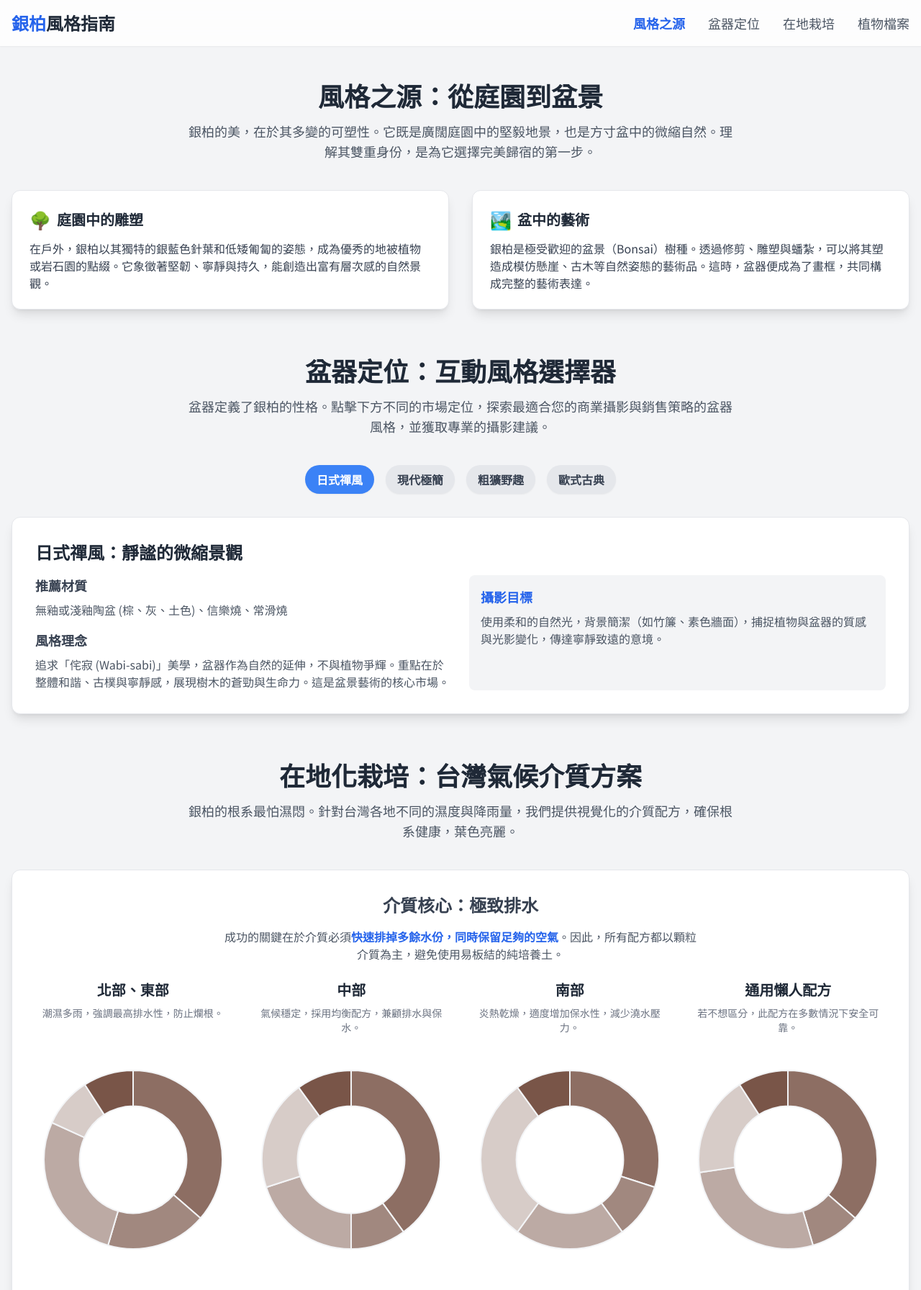
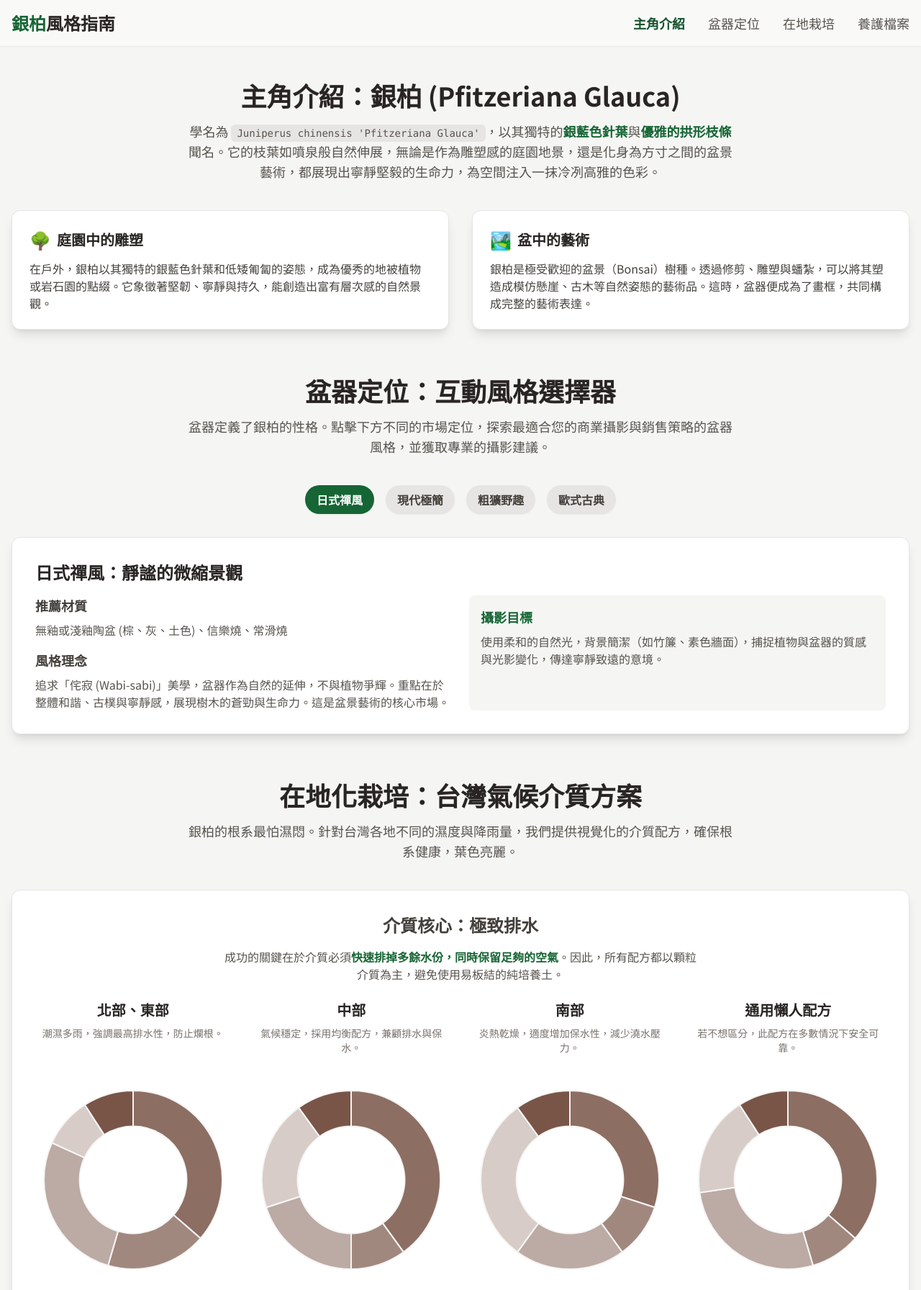
Before and after one commit to mying0928/Plant, a plain HTML site: page Juniperus_chinensis_Pfitzeriana_Glauca/index.html in a window 1280 px wide. Shown: the top 1792 px of the page at 72% size. Drawn offline with nearby package versions, Linux system fonts and the light colour scheme.

Commit message:
Update index.html

```diff
--- a/Juniperus_chinensis_Pfitzeriana_Glauca/index.html
+++ b/Juniperus_chinensis_Pfitzeriana_Glauca/index.html
@@ -9,28 +9,28 @@
     <link rel="preconnect" href="https://fonts.googleapis.com">
     <link rel="preconnect" href="https://fonts.gstatic.com" crossorigin>
     <link href="https://fonts.googleapis.com/css2?family=Noto+Sans+TC:wght@400;500;700&display=swap" rel="stylesheet">
-    <!-- Palette Choice: Serene Blue & Earth Tones -->
-    <!-- Rationale: The original fuchsia was great for the exotic Colocasia, but for the Juniper, a palette of serene blues, greys, and earthy tones better reflects its calm, resilient, and timeless character. The blue accent (#2563EB) is chosen to complement the juniper's silvery-blue foliage. -->
+    <!-- Palette Update: Earth & Forest Tones -->
+    <!-- Rationale: Switched from the previous blue/gray to a more grounded, natural palette. A deep forest green (#14532d) is now the primary accent, reflecting the plant's woody nature. This is paired with warm stone/beige tones for the background and text, creating a serene, earthy, and sophisticated feel suitable for bonsai and landscape themes. -->
     <style>
         body {
             font-family: 'Noto Sans TC', sans-serif;
-            background-color: #F3F4F6; /* gray-100 */
-            color: #1F2937; /* gray-800 */
+            background-color: #F5F5F4; /* stone-100 */
+            color: #292524; /* stone-800 */
         }
         .active-nav {
-            color: #2563EB; /* blue-600 */
+            color: #14532d; /* green-900 */
             font-weight: 700;
         }
         .inactive-nav {
-            color: #4B5563; /* gray-600 */
+            color: #57534e; /* stone-600 */
         }
         .active-tab {
-            background-color: #3B82F6; /* blue-500 */
+            background-color: #166534; /* green-800 */
             color: #FFFFFF;
         }
         .inactive-tab {
-            background-color: #E5E7EB; /* gray-200 */
-            color: #374151; /* gray-700 */
+            background-color: #E7E5E4; /* stone-200 */
+            color: #44403C; /* stone-700 */
         }
         .chart-container {
             position: relative;
@@ -44,19 +44,19 @@
 <body class="antialiased">
 
     <!-- Header & Navigation -->
-    <header class="bg-white/80 backdrop-blur-md sticky top-0 z-50 shadow-sm">
+    <header class="bg-stone-50/80 backdrop-blur-md sticky top-0 z-50 shadow-sm">
         <div class="container mx-auto px-4">
             <nav class="flex justify-between items-center py-4">
-                <h1 class="text-xl md:text-2xl font-bold text-gray-800">
-                    <span class="text-blue-600">銀柏</span>風格指南
+                <h1 class="text-xl md:text-2xl font-bold text-stone-800">
+                    <span class="text-green-800">銀柏</span>風格指南
                 </h1>
                 <div class="hidden md:flex space-x-6 lg:space-x-8 text-lg items-center">
-                    <a href="#identity" class="inactive-nav hover:text-blue-600 transition-colors duration-300">風格之源</a>
-                    <a href="#selector" class="inactive-nav hover:text-blue-600 transition-colors duration-300">盆器定位</a>
-                    <a href="#cultivation" class="inactive-nav hover:text-blue-600 transition-colors duration-300">在地栽培</a>
-                    <a href="#profile" class="inactive-nav hover:text-blue-600 transition-colors duration-300">植物檔案</a>
+                    <a href="#identity" class="inactive-nav hover:text-green-800 transition-colors duration-300">主角介紹</a>
+                    <a href="#selector" class="inactive-nav hover:text-green-800 transition-colors duration-300">盆器定位</a>
+                    <a href="#cultivation" class="inactive-nav hover:text-green-800 transition-colors duration-300">在地栽培</a>
+                    <a href="#profile" class="inactive-nav hover:text-green-800 transition-colors duration-300">養護檔案</a>
                 </div>
-                <button id="mobile-menu-button" class="md:hidden p-2 rounded-md text-gray-700 hover:bg-gray-200 focus:outline-none">
+                <button id="mobile-menu-button" class="md:hidden p-2 rounded-md text-stone-700 hover:bg-stone-200 focus:outline-none">
                     <span class="block w-6 h-0.5 bg-current"></span>
                     <span class="block w-6 h-0.5 bg-current mt-1.5"></span>
                     <span class="block w-6 h-0.5 bg-current mt-1.5"></span>
@@ -65,35 +65,39 @@
         </div>
         <!-- Mobile Menu -->
         <div id="mobile-menu" class="hidden md:hidden px-4 pt-2 pb-4 space-y-2">
-            <a href="#identity" class="block py-2 inactive-nav">風格之源</a>
+            <a href="#identity" class="block py-2 inactive-nav">主角介紹</a>
             <a href="#selector" class="block py-2 inactive-nav">盆器定位</a>
             <a href="#cultivation" class="block py-2 inactive-nav">在地栽培</a>
-            <a href="#profile" class="block py-2 inactive-nav">植物檔案</a>
+            <a href="#profile" class="block py-2 inactive-nav">養護檔案</a>
         </div>
     </header>
 
     <main class="container mx-auto px-4 py-8 md:py-12">
 
-        <!-- Section 1: Identity -->
+        <!-- Section 1: Identity (Updated Name) -->
         <section id="identity" class="mb-16 scroll-mt-24">
             <div class="text-center mb-10">
-                <h2 class="text-3xl md:text-4xl font-bold text-gray-800 mb-4">風格之源：從庭園到盆景</h2>
-                <p class="max-w-3xl mx-auto text-lg text-gray-600">銀柏的美，在於其多變的可塑性。它既是廣闊庭園中的堅毅地景，也是方寸盆中的微縮自然。理解其雙重身份，是為它選擇完美歸宿的第一步。</p>
+                <h2 class="text-3xl md:text-4xl font-bold text-stone-800 mb-4">
+                    主角介紹：銀柏 (Pfitzeriana Glauca)
+                </h2>
+                <p class="max-w-3xl mx-auto text-lg text-stone-600">
+                    學名為 <code class="text-sm bg-stone-200 px-2 py-1 rounded-md">Juniperus chinensis 'Pfitzeriana Glauca'</code>，以其獨特的<strong class="text-green-800">銀藍色針葉</strong>與<strong class="text-green-800">優雅的拱形枝條</strong>聞名。它的枝葉如噴泉般自然伸展，無論是作為雕塑感的庭園地景，還是化身為方寸之間的盆景藝術，都展現出寧靜堅毅的生命力，為空間注入一抹冷冽高雅的色彩。
+                </p>
             </div>
 
             <div class="grid md:grid-cols-2 gap-8 items-center">
-                <div class="bg-white p-6 rounded-xl shadow-lg border border-gray-200">
-                    <h3 class="font-bold text-xl mb-3 text-gray-800 flex items-center">
+                <div class="bg-white p-6 rounded-xl shadow-lg border border-stone-200">
+                    <h3 class="font-bold text-xl mb-3 text-stone-800 flex items-center">
                         <span class="text-2xl mr-2">🌳</span>庭園中的雕塑
                     </h3>
-                    <p class="text-gray-700">在戶外，銀柏以其獨特的銀藍色針葉和低矮匍匐的姿態，成為優秀的地被植物或岩石園的點綴。它象徵著堅韌、寧靜與持久，能創造出富有層次感的自然景觀。</p>
+                    <p class="text-stone-700">在戶外，銀柏以其獨特的銀藍色針葉和低矮匍匐的姿態，成為優秀的地被植物或岩石園的點綴。它象徵著堅韌、寧靜與持久，能創造出富有層次感的自然景觀。</p>
                 </div>
 
-                <div class="bg-white p-6 rounded-xl shadow-lg border border-gray-200">
-                    <h3 class="font-bold text-xl mb-3 text-gray-800 flex items-center">
+                <div class="bg-white p-6 rounded-xl shadow-lg border border-stone-200">
+                    <h3 class="font-bold text-xl mb-3 text-stone-800 flex items-center">
                         <span class="text-2xl mr-2">🏞️</span>盆中的藝術
                     </h3>
-                    <p class="text-gray-700">銀柏是極受歡迎的盆景（Bonsai）樹種。透過修剪、雕塑與蟠紮，可以將其塑造成模仿懸崖、古木等自然姿態的藝術品。這時，盆器便成為了畫框，共同構成完整的藝術表達。</p>
+                    <p class="text-stone-700">銀柏是極受歡迎的盆景（Bonsai）樹種。透過修剪、雕塑與蟠紮，可以將其塑造成模仿懸崖、古木等自然姿態的藝術品。這時，盆器便成為了畫框，共同構成完整的藝術表達。</p>
                 </div>
             </div>
         </section>
@@ -101,8 +105,8 @@
         <!-- Section 2: Pot Selector -->
         <section id="selector" class="mb-16 scroll-mt-24">
             <div class="text-center mb-10">
-                <h2 class="text-3xl md:text-4xl font-bold text-gray-800 mb-4">盆器定位：互動風格選擇器</h2>
-                <p class="max-w-3xl mx-auto text-lg text-gray-600">盆器定義了銀柏的性格。點擊下方不同的市場定位，探索最適合您的商業攝影與銷售策略的盆器風格，並獲取專業的攝影建議。</p>
+                <h2 class="text-3xl md:text-4xl font-bold text-stone-800 mb-4">盆器定位：互動風格選擇器</h2>
+                <p class="max-w-3xl mx-auto text-lg text-stone-600">盆器定義了銀柏的性格。點擊下方不同的市場定位，探索最適合您的商業攝影與銷售策略的盆器風格，並獲取專業的攝影建議。</p>
             </div>
 
             <div class="flex flex-wrap justify-center gap-3 md:gap-4 mb-8">
@@ -112,7 +116,7 @@
                 <button data-style="classic" class="pot-style-btn px-4 py-2 rounded-full font-semibold transition-all duration-300 ease-in-out shadow-sm inactive-tab">歐式古典</button>
             </div>
 
-            <div id="pot-display" class="bg-white rounded-xl shadow-lg p-6 md:p-8 border border-gray-200 transition-opacity duration-500">
+            <div id="pot-display" class="bg-white rounded-xl shadow-lg p-6 md:p-8 border border-stone-200 transition-opacity duration-500">
                 <!-- Content will be dynamically inserted here by JavaScript -->
             </div>
         </section>
@@ -120,86 +124,86 @@
         <!-- Section 3: Cultivation Guide -->
         <section id="cultivation" class="mb-16 scroll-mt-24">
             <div class="text-center mb-10">
-                <h2 class="text-3xl md:text-4xl font-bold text-gray-800 mb-4">在地化栽培：台灣氣候介質方案</h2>
-                <p class="max-w-3xl mx-auto text-lg text-gray-600">銀柏的根系最怕濕悶。針對台灣各地不同的濕度與降雨量，我們提供視覺化的介質配方，確保根系健康，葉色亮麗。</p>
+                <h2 class="text-3xl md:text-4xl font-bold text-stone-800 mb-4">在地化栽培：台灣氣候介質方案</h2>
+                <p class="max-w-3xl mx-auto text-lg text-stone-600">銀柏的根系最怕濕悶。針對台灣各地不同的濕度與降雨量，我們提供視覺化的介質配方，確保根系健康，葉色亮麗。</p>
             </div>
 
-            <div class="bg-white rounded-xl shadow-lg p-6 md:p-8 border border-gray-200">
+            <div class="bg-white rounded-xl shadow-lg p-6 md:p-8 border border-stone-200">
                 <div class="mb-6">
-                     <h3 class="font-bold text-2xl text-center mb-4 text-gray-700">介質核心：極致排水</h3>
-                     <p class="text-center max-w-2xl mx-auto text-gray-600">成功的關鍵在於介質必須<strong class="text-blue-600">快速排掉多餘水份，同時保留足夠的空氣</strong>。因此，所有配方都以顆粒介質為主，避免使用易板結的純培養土。</p>
+                     <h3 class="font-bold text-2xl text-center mb-4 text-stone-700">介質核心：極致排水</h3>
+                     <p class="text-center max-w-2xl mx-auto text-stone-600">成功的關鍵在於介質必須<strong class="text-green-800">快速排掉多餘水份，同時保留足夠的空氣</strong>。因此，所有配方都以顆粒介質為主，避免使用易板結的純培養土。</p>
                 </div>
 
                 <div class="grid md:grid-cols-2 lg:grid-cols-4 gap-8">
                     <div class="text-center">
                         <h4 class="font-bold text-xl mb-2">北部、東部</h4>
-                        <p class="text-sm text-gray-500 mb-4 h-12">潮濕多雨，強調最高排水性，防止爛根。</p>
+                        <p class="text-sm text-stone-500 mb-4 h-12">潮濕多雨，強調最高排水性，防止爛根。</p>
                         <div class="chart-container"><canvas id="mixNorthEastChart"></canvas></div>
                     </div>
                     <div class="text-center">
                         <h4 class="font-bold text-xl mb-2">中部</h4>
-                        <p class="text-sm text-gray-500 mb-4 h-12">氣候穩定，採用均衡配方，兼顧排水與保水。</p>
+                        <p class="text-sm text-stone-500 mb-4 h-12">氣候穩定，採用均衡配方，兼顧排水與保水。</p>
                         <div class="chart-container"><canvas id="mixCentralChart"></canvas></div>
                     </div>
                      <div class="text-center">
                         <h4 class="font-bold text-xl mb-2">南部</h4>
-                        <p class="text-sm text-gray-500 mb-4 h-12">炎熱乾燥，適度增加保水性，減少澆水壓力。</p>
+                        <p class="text-sm text-stone-500 mb-4 h-12">炎熱乾燥，適度增加保水性，減少澆水壓力。</p>
                         <div class="chart-container"><canvas id="mixSouthChart"></canvas></div>
                     </div>
                     <div class="text-center">
                         <h4 class="font-bold text-xl mb-2">通用懶人配方</h4>
-                        <p class="text-sm text-gray-500 mb-4 h-12">若不想區分，此配方在多數情況下安全可靠。</p>
+                        <p class="text-sm text-stone-500 mb-4 h-12">若不想區分，此配方在多數情況下安全可靠。</p>
                         <div class="chart-container"><canvas id="mixGeneralChart"></canvas></div>
                     </div>
                 </div>
 
-                <div class="mt-8 pt-6 border-t border-gray-200">
+                <div class="mt-8 pt-6 border-t border-stone-200">
                     <h4 class="font-bold text-xl text-center mb-4">介質成分解析</h4>
                     <div class="grid grid-cols-2 md:grid-cols-3 lg:grid-cols-6 gap-4 text-center">
-                        <div class="bg-gray-100 p-3 rounded-lg"><h5 class="font-semibold">赤玉土</h5><p class="text-xs text-gray-500">結構、通氣、保水</p></div>
-                        <div class="bg-gray-100 p-3 rounded-lg"><h5 class="font-semibold">鹿沼土</h5><p class="text-xs text-gray-500">酸性、通氣</p></div>
-                        <div class="bg-gray-100 p-3 rounded-lg"><h5 class="font-semibold">富士砂/桐生砂</h5><p class="text-xs text-gray-500">極佳排水、重量</p></div>
-                        <div class="bg-gray-100 p-3 rounded-lg"><h5 class="font-semibold">泥炭土/椰纖</h5><p class="text-xs text-gray-500">保水、提供養分</p></div>
-                        <div class="bg-gray-100 p-3 rounded-lg"><h5 class="font-semibold">竹炭/稻殼炭</h5><p class="text-xs text-gray-500">淨化、防腐</p></div>
-                        <div class="bg-gray-100 p-3 rounded-lg"><h5 class="font-semibold">緩釋肥</h5><p class="text-xs text-gray-500">基礎養分</p></div>
+                        <div class="bg-stone-100 p-3 rounded-lg"><h5 class="font-semibold">赤玉土</h5><p class="text-xs text-stone-500">結構、通氣、保水</p></div>
+                        <div class="bg-stone-100 p-3 rounded-lg"><h5 class="font-semibold">鹿沼土</h5><p class="text-xs text-stone-500">酸性、通氣</p></div>
+                        <div class="bg-stone-100 p-3 rounded-lg"><h5 class="font-semibold">富士砂/桐生砂</h5><p class="text-xs text-stone-500">極佳排水、重量</p></div>
+                        <div class="bg-stone-100 p-3 rounded-lg"><h5 class="font-semibold">泥炭土/椰纖</h5><p class="text-xs text-stone-500">保水、提供養分</p></div>
+                        <div class="bg-stone-100 p-3 rounded-lg"><h5 class="font-semibold">竹炭/稻殼炭</h5><p class="text-xs text-stone-500">淨化、防腐</p></div>
+                        <div class="bg-stone-100 p-3 rounded-lg"><h5 class="font-semibold">緩釋肥</h5><p class="text-xs text-stone-500">基礎養分</p></div>
                     </div>
                 </div>
             </div>
         </section>
 
-        <!-- Section 4: Plant Profile -->
+        <!-- Section 4: Plant Profile (Updated Lighting Info) -->
         <section id="profile" class="scroll-mt-24">
             <div class="text-center mb-10">
-                <h2 class="text-3xl md:text-4xl font-bold text-gray-800 mb-4">植物速覽檔案</h2>
-                <p class="max-w-3xl mx-auto text-lg text-gray-600">快速掌握銀柏的核心美學與生長特徵。</p>
+                <h2 class="text-3xl md:text-4xl font-bold text-stone-800 mb-4">養護速覽檔案</h2>
+                <p class="max-w-3xl mx-auto text-lg text-stone-600">快速掌握銀柏的核心養護需求，確保其展現最佳狀態。</p>
             </div>
             <div class="grid grid-cols-1 md:grid-cols-2 lg:grid-cols-4 gap-6">
-                <div class="bg-white p-6 rounded-xl shadow-lg border border-gray-200 text-center">
+                <div class="bg-white p-6 rounded-xl shadow-lg border border-stone-200 text-center">
                     <div class="text-4xl mb-3">💧</div>
                     <h3 class="text-xl font-bold mb-2">澆水策略</h3>
-                    <p class="text-gray-600">極度耐旱。盆土完全乾燥後再澆透。切忌盆內積水，這是栽培失敗主因。</p>
+                    <p class="text-stone-600">極度耐旱。盆土完全乾燥後再澆透。切忌盆內積水，這是栽培失敗主因。</p>
                 </div>
-                <div class="bg-white p-6 rounded-xl shadow-lg border border-gray-200 text-center">
+                <div class="bg-white p-6 rounded-xl shadow-lg border border-stone-200 text-center">
                     <div class="text-4xl mb-3">☀️</div>
                     <h3 class="text-xl font-bold mb-2">光照需求</h3>
-                    <p class="text-gray-600">全日照是必須。充足陽光能讓葉色更藍、更亮，株型更緊湊，避免徒長。</p>
+                    <p class="text-stone-600"><strong>每日至少6-8小時的直射陽光是必須的！</strong>充足的全日照才能讓葉色保持迷人的銀藍色澤。光照不足會導致葉色返綠、枝條徒長，失去其緊湊優美的形態。</p>
                 </div>
-                <div class="bg-white p-6 rounded-xl shadow-lg border border-gray-200 text-center">
+                <div class="bg-white p-6 rounded-xl shadow-lg border border-stone-200 text-center">
                     <div class="text-4xl mb-3">✂️</div>
                     <h3 class="text-xl font-bold mb-2">修剪塑形</h3>
-                    <p class="text-gray-600">耐修剪，是進行塑形、製作盆景的絕佳材料。定期修剪可維持優美形態。</p>
+                    <p class="text-stone-600">耐修剪，是進行塑形、製作盆景的絕佳材料。定期修剪可維持優美形態，促進通風。</p>
                 </div>
-                <div class="bg-white p-6 rounded-xl shadow-lg border border-gray-200 text-center">
-                    <div class="text-4xl mb-3">❄️</div>
-                    <h3 class="text-xl font-bold mb-2">耐寒耐熱</h3>
-                    <p class="text-gray-600">生命力強健，既耐高溫也耐寒冷，能適應台灣絕大多數地區的氣候。</p>
+                <div class="bg-white p-6 rounded-xl shadow-lg border border-stone-200 text-center">
+                    <div class="text-4xl mb-3">💨</div>
+                    <h3 class="text-xl font-bold mb-2">通風環境</h3>
+                    <p class="text-stone-600">喜愛良好通風的環境，有助於預防病蟲害，並讓介質適時乾燥，對根系健康至關重要。</p>
                 </div>
             </div>
         </section>
 
     </main>
 
-    <footer class="bg-gray-800 text-gray-300 mt-16">
+    <footer class="bg-stone-800 text-stone-300 mt-16">
         <div class="container mx-auto px-4 py-6 text-center">
             <p>互動式銀柏銷售指南 | 為商業成功而生</p>
         </div>
@@ -220,7 +224,6 @@
             });
 
             // Pot Selector Data
-            // Rationale for style choices: These four styles cover the primary markets for junipers, from traditional bonsai enthusiasts to modern interior decorators.
             const potStyles = {
                 zen: {
                     title: '日式禪風：靜謐的微縮景觀',
@@ -256,17 +259,17 @@
                 potDisplay.style.opacity = 0;
                 setTimeout(() => {
                     potDisplay.innerHTML = `
-                        <h3 class="text-2xl font-bold mb-4 text-gray-800">${data.title}</h3>
+                        <h3 class="text-2xl font-bold mb-4 text-stone-800">${data.title}</h3>
                         <div class="grid md:grid-cols-2 gap-6">
                             <div>
-                                <h4 class="font-semibold text-lg mb-2 text-gray-700">推薦材質</h4>
-                                <p class="text-gray-600 mb-4">${data.materials}</p>
-                                <h4 class="font-semibold text-lg mb-2 text-gray-700">風格理念</h4>
-                                <p class="text-gray-600">${data.philosophy}</p>
+                                <h4 class="font-semibold text-lg mb-2 text-stone-700">推薦材質</h4>
+                                <p class="text-stone-600 mb-4">${data.materials}</p>
+                                <h4 class="font-semibold text-lg mb-2 text-stone-700">風格理念</h4>
+                                <p class="text-stone-600">${data.philosophy}</p>
                             </div>
-                            <div class="bg-gray-100 p-4 rounded-lg">
-                                <h4 class="font-semibold text-lg mb-2 text-blue-600">攝影目標</h4>
-                                <p class="text-gray-600">${data.photoGoal}</p>
+                            <div class="bg-stone-100 p-4 rounded-lg">
+                                <h4 class="font-semibold text-lg mb-2 text-green-800">攝影目標</h4>
+                                <p class="text-stone-600">${data.photoGoal}</p>
                             </div>
                         </div>
                     `;
@@ -313,43 +316,28 @@
 
             new Chart(document.getElementById('mixNorthEastChart'), {
                 type: 'doughnut',
-                data: {
-                    labels: commonLabels,
-                    datasets: [{ data: [4, 2, 3, 1, 1], backgroundColor: chartColors, borderColor: '#F3F4F6', borderWidth: 2 }]
-                },
+                data: { labels: commonLabels, datasets: [{ data: [4, 2, 3, 1, 1], backgroundColor: chartColors, borderColor: '#F5F5F4', borderWidth: 2 }] },
                 options: chartOptions
             });
-
             new Chart(document.getElementById('mixCentralChart'), {
                 type: 'doughnut',
-                data: {
-                    labels: commonLabels,
-                    datasets: [{ data: [4, 1, 2, 2, 1], backgroundColor: chartColors, borderColor: '#F3F4F6', borderWidth: 2 }]
-                },
+                data: { labels: commonLabels, datasets: [{ data: [4, 1, 2, 2, 1], backgroundColor: chartColors, borderColor: '#F5F5F4', borderWidth: 2 }] },
                 options: chartOptions
             });
-
             new Chart(document.getElementById('mixSouthChart'), {
                 type: 'doughnut',
-                data: {
-                    labels: commonLabels,
-                    datasets: [{ data: [3, 1, 2, 3, 1], backgroundColor: chartColors, borderColor: '#F3F4F6', borderWidth: 2 }]
-                },
+                data: { labels: commonLabels, datasets: [{ data: [3, 1, 2, 3, 1], backgroundColor: chartColors, borderColor: '#F5F5F4', borderWidth: 2 }] },
                 options: chartOptions
             });
-
             new Chart(document.getElementById('mixGeneralChart'), {
                 type: 'doughnut',
-                data: {
-                    labels: commonLabels,
-                    datasets: [{ data: [4, 1, 3, 2, 1], backgroundColor: chartColors, borderColor: '#F3F4F6', borderWidth: 2 }]
-                },
+                data: { labels: commonLabels, datasets: [{ data: [4, 1, 3, 2, 1], backgroundColor: chartColors, borderColor: '#F5F5F4', borderWidth: 2 }] },
                 options: chartOptions
             });
 
             // Active nav link on scroll
             const sections = document.querySelectorAll('section');
-            const navLinks = document.querySelectorAll('header nav a');
+            const navLinks = document.querySelectorAll('header nav a, #mobile-menu a');
             window.addEventListener('scroll', () => {
                 let current = '';
                 sections.forEach(section => {
@@ -360,7 +348,7 @@
                 });
                 navLinks.forEach(a => {
                     a.classList.remove('active-nav', 'inactive-nav');
-                    if (a.href.includes(current)) {
+                    if (a.hash === '#' + current) {
                         a.classList.add('active-nav');
                     } else {
                         a.classList.add('inactive-nav');
```
